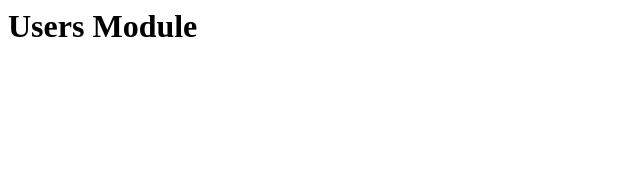
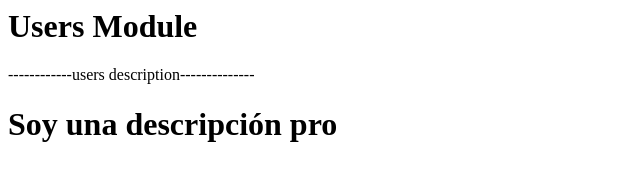
Before and after one commit to JohnathanMB/dojo-gitflow, a plain HTML site: page users.html in a window 1280 px wide. Shown: the whole page, without its empty margins (0-640 px from the left). Drawn offline with Linux system fonts and the light colour scheme.

Commit message:
added decription close #5

```diff
--- a/users.html
+++ b/users.html
@@ -1,5 +1,9 @@
 <html>
     <body>
         <h1>Users Module</h1>
+        ------------users description--------------
+        <div>
+            <h1>Soy una descripción pro</h1>
+        </div>
     </body>
 </html>
```
